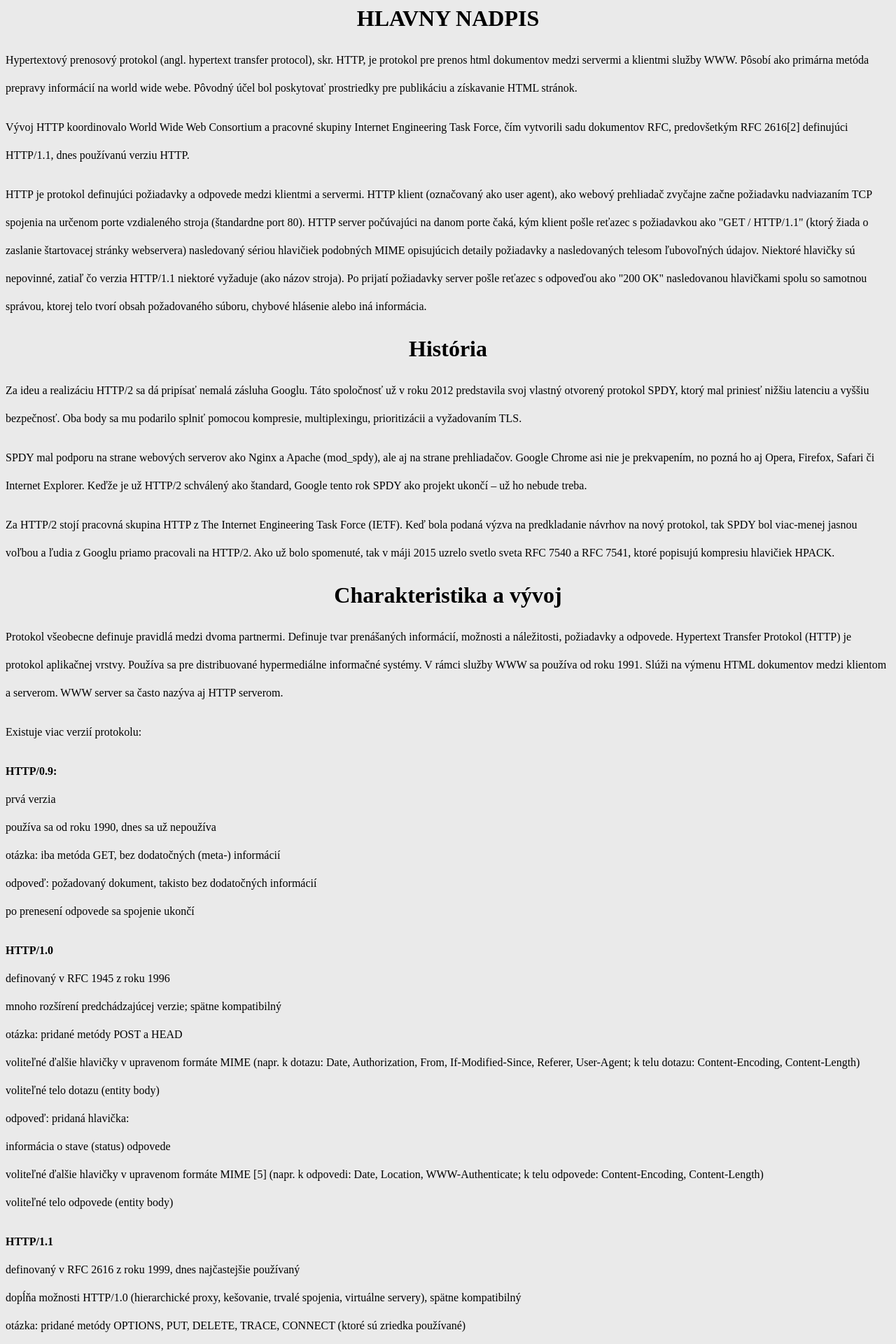
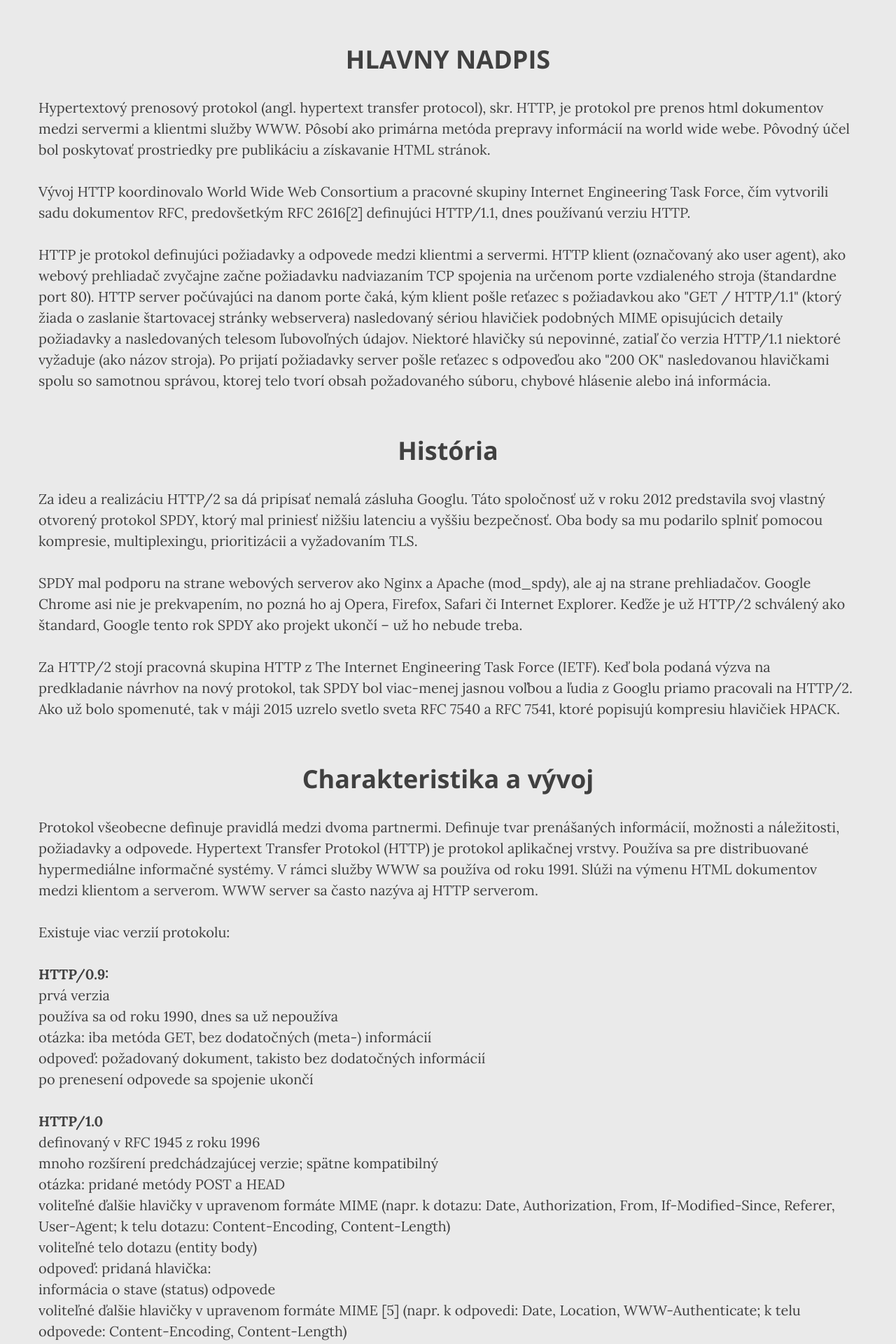
Before and after one commit to patro213/patro213.github.io, a Jekyll site: the page bakalarka_stranky/protokol.html, which Jekyll copies as it is, in a window 1280 px wide. Shown: the top 1920 px of the page at 70% size. Built offline with Jekyll 4.4.1, drawn with Linux system fonts in a browser that asks for light colours.

Commit message:
Update protokol.html

```diff
--- a/bakalarka_stranky/protokol.html
+++ b/bakalarka_stranky/protokol.html
@@ -1,9 +1,33 @@
 <html>
     <head>
         <meta charset = "UTF-8">
+        <link href="http://fonts.googleapis.com/css?family=Lora:400,700,400italic,700italic" rel="stylesheet" type="text/css">
+        <link href="http://fonts.googleapis.com/css?family=Open+Sans:300italic,400italic,600italic,700italic,800italic,400,300,600,700,800" rel="stylesheet" type="text/css">
         <style>
+
+        body {
+            font-family: "Lora",'Times New Roman',serif;
+            font-size: 20px;
+            color: #404040;
+        }
+
+        h1, h2 {
+            font-family: 'Open Sans','Helvetica Neue',Helvetica,Arial,sans-serif;
+        }
+
+            .container {
+                width: 1170px;
+                margin-left: auto;
+                margin-right: auto;
+            }
+            .section-heading {
+    font-size: 36px;
+    margin-top: 60px;
+    font-weight: 700;
+}
             p {
-		    		line-height: 40px;
+                line-height: 1.5;
+                margin: 30px 0;
             }
 
             h1 {
@@ -15,19 +39,21 @@
         </style>
     </head>
     <body>
-		<h1>HLAVNY NADPIS</h1>
+    <div class="container">
+
+        <h1 class="section-heading">HLAVNY NADPIS</h1>
         <p>Hypertextový prenosový protokol (angl. hypertext transfer protocol), skr. HTTP, je protokol pre prenos html dokumentov medzi servermi a klientmi služby WWW. Pôsobí ako primárna metóda prepravy informácií na world wide webe. Pôvodný účel bol poskytovať prostriedky pre publikáciu a získavanie HTML stránok.</p>
 
         <p>Vývoj HTTP koordinovalo World Wide Web Consortium a pracovné skupiny Internet Engineering Task Force, čím vytvorili sadu dokumentov RFC, predovšetkým RFC 2616[2] definujúci HTTP/1.1, dnes používanú verziu HTTP.</p>
         <p>HTTP je protokol definujúci požiadavky a odpovede medzi klientmi a servermi. HTTP klient (označovaný ako user agent), ako webový prehliadač zvyčajne začne požiadavku nadviazaním TCP spojenia na určenom porte vzdialeného stroja (štandardne port 80). HTTP server počúvajúci na danom porte čaká, kým klient pošle reťazec s požiadavkou ako "GET / HTTP/1.1" (ktorý žiada o zaslanie štartovacej stránky webservera) nasledovaný sériou hlavičiek podobných MIME opisujúcich detaily požiadavky a nasledovaných telesom ľubovoľných údajov. Niektoré hlavičky sú nepovinné, zatiaľ čo verzia HTTP/1.1 niektoré vyžaduje (ako názov stroja). Po prijatí požiadavky server pošle reťazec s odpoveďou ako "200 OK" nasledovanou hlavičkami spolu so samotnou správou, ktorej telo tvorí obsah požadovaného súboru, chybové hlásenie alebo iná informácia.</p>
 
         <!-- WEBSUPPORT-->
-		<h1>História</h1>
+        <h1 class="section-heading">História</h1>
         <p>Za ideu a realizáciu HTTP/2 sa dá pripísať nemalá zásluha Googlu. Táto spoločnosť už v roku 2012 predstavila svoj vlastný otvorený protokol SPDY, ktorý mal priniesť nižšiu latenciu a vyššiu bezpečnosť. Oba body sa mu podarilo splniť pomocou kompresie, multiplexingu, prioritizácii a vyžadovaním TLS.</p>
         <p>SPDY mal podporu na strane webových serverov ako Nginx a Apache (mod_spdy), ale aj na strane prehliadačov. Google Chrome asi nie je prekvapením, no pozná ho aj Opera, Firefox, Safari či Internet Explorer. Keďže je už HTTP/2 schválený ako štandard, Google tento rok SPDY ako projekt ukončí – už ho nebude treba.</p>
         <p>Za HTTP/2 stojí pracovná skupina HTTP z The Internet Engineering Task Force (IETF). Keď bola podaná výzva na predkladanie návrhov na nový protokol, tak SPDY bol viac-menej jasnou voľbou a ľudia z Googlu priamo pracovali na HTTP/2. Ako už bolo spomenuté, tak v máji 2015 uzrelo svetlo sveta RFC 7540 a RFC 7541, ktoré popisujú kompresiu hlavičiek HPACK.</p>
 
-		<h1>Charakteristika a vývoj</h1>
+        <h1 class="section-heading">Charakteristika a vývoj</h1>
         <p>Protokol všeobecne definuje pravidlá medzi dvoma partnermi. Definuje tvar prenášaných informácií, možnosti a náležitosti, požiadavky a odpovede. Hypertext Transfer Protokol (HTTP) je protokol aplikačnej vrstvy. Používa sa pre distribuované hypermediálne informačné systémy. V rámci služby WWW sa používa od roku 1991. Slúži na výmenu HTML dokumentov medzi klientom a serverom. WWW server sa často nazýva aj HTTP serverom.</p>
         <p>Existuje viac verzií protokolu:</p>
 
@@ -66,7 +92,7 @@
 
         <p>Odpoveď obsahuje verziu protokolu, kód odpovede a textovú hlášku odpovede. Ďalej obsahuje hlavičky, prázdny riadok (oddeľovač) a väčšinou aj telo odpovede.</p>
 
-		<h1>Druhy žiadostí HTTP</h1>
+        <h1 class="section-heading">Druhy žiadostí HTTP</h1>
         <p>Zvyčajne sa nazývajú metódy.</p>
 
         <p><b>GET</b> Zďaleka najbežnejší typ žiadosti. Žiada o zdroj uvedením jeho URL<br/>
@@ -85,7 +111,7 @@
 
         <p>Lokáciu dokumentov na webserveri udáva Uniform Resource Locator (URL). Táto adresa má syntax vyvinutú pre vytváranie odkazov na webstránky.</p>
 
-		<h2>Výsledkové kódy</h2>
+        <h2 class="section-heading">Výsledkové kódy</h2>
         <p>Výsledkové kódy sú rozdelené do piatich tématických skupín podľa prvej číslice.</p>
 
         <p><b>1xx - informačné</b> - požiadavka bola obdržaná<br/>
@@ -155,7 +181,7 @@
             - Server nepodporuje verziu protokolu použitú vo vašej požiadavke.
         </p>
 
-		<h1>Rozdiel oproti HTTP/1.1</h1>
+        <h1 class="section-heading">Rozdiel oproti HTTP/1.1</h1>
         <p>HTTP/2 nie je úplne novou implementáciou protokolu. Je len vylepšením a rozšírením, aby jeho sémantika, metódy a statusové kódy zostali zachované. Existujú však zásadné veci, v ktorých sa odlišuje:</p>
 
         <p>- je binárny, nie textový, čo by malo znížiť chybovosť pri analýze správ (parsovaní)<br/>
@@ -164,14 +190,15 @@
             - server push umožňuje posielať viacero požiadaviek súčasne, napríklad CSS by malo prísť rovno s HTML a nie až v ďalšej požiadavke
         </p>
 
-		<h1>Čo môžete očakávať od HTTP/2</h1>
+        <h1 class="section-heading">Čo môžete očakávať od HTTP/2</h1>
         <p>Prechod na protokol HTTP/2 bude pre vás takmer nepostrehnuteľný. Prehliadač, ktorý ho podporuje máte už pravdepodobne nainštalovaný, no jedna drobnosť sa predsa len zmení – webové stránky by sa vám mali načítať rýchlejšie a s menším objemom prenesených dát.</p>
         <p>Situácia sa však mení pre vývojárov, ktorí komunikujú cez nový protokol. Tým môže pomocť prehľad jeho implementácie pre rôzne jazyky a nástrojov pre jeho testovanie, ladenie a používanie.</p>
         <p>Zmeny najviac postihnú hlavne hostingové spoločnosti a prevádzkovateľov vlastných webových serverov. Tam treba updatovať, prípadne si počkať na stabilnú implementáciu.</p>
         <p>My sme protokol SPDY podporovali vyše roka. V týchto dňoch sme prešli na loadbalanceroch na HTTP/2. Ak pristúpite k vašim stránkam cez https://, pravdepodobne pôjdete už cez protokol HTTP/2.</p>
 
-		<h1>Bude HTTP/3?</h1>
+        <h1 class="section-heading">Bude HTTP/3?</h1>
         <p>Je jasné, že HTTP/2 asi nevyrieši všetky problémy. Na základe toho, ako sa budú vyvíjať ďalšie technológie, budú sa postupne objavovať nové a nové požiadavky. Kedy teda očakávať ďalší upgrade? To je ťažko predvídateľné a veľmi bude záležať od toho, ako rýchlo sa HTTP/2 udomácni a ako bude prebiehať väčšina komunikácie cez tento nový protokol.</p>
+    </div>
 
     </body>
 </html>
```
Lines whose indentation alone changed are shown as unchanged.
